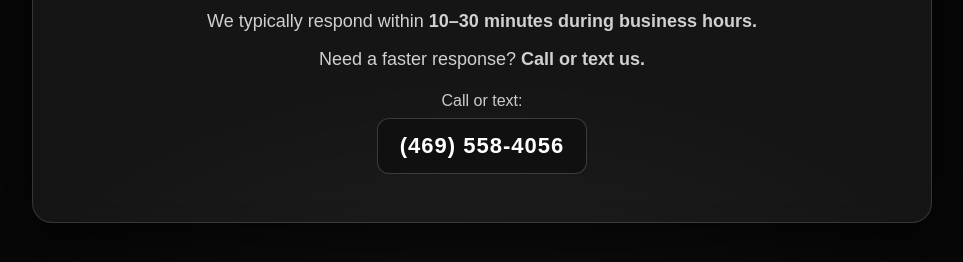
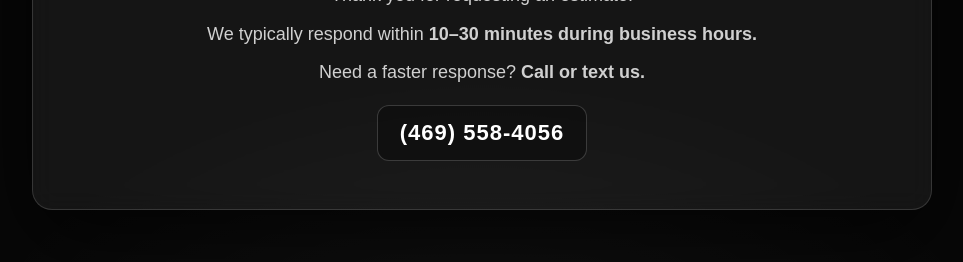
Before and after one commit to Auxentis-Group/thank-you, a plain HTML site: page index.html in a window 1280 px wide. Shown: the part 464-726 px from the top of the page, without its empty margins (158-1121 px from the left). Drawn offline with Linux system fonts and the light colour scheme.

Commit message:
Update index.html

```diff
--- a/index.html
+++ b/index.html
@@ -118,7 +118,6 @@
       <p>Need a faster response? <strong>Call or text us.</strong></p>
 
       <div class="phone-wrap">
-        <div class="phone-label">Call or text:</div>
         <div class="phone">(469) 558-4056</div>
       </div>
     </div>
```
